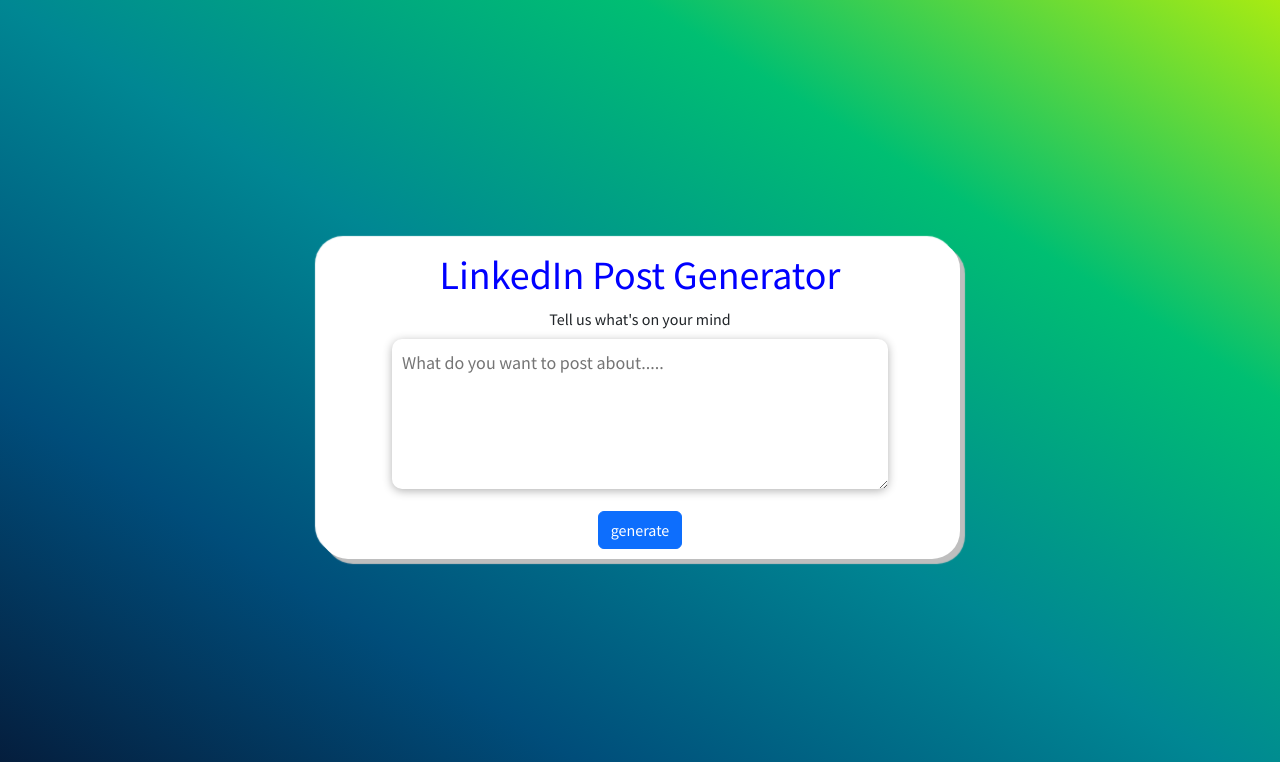
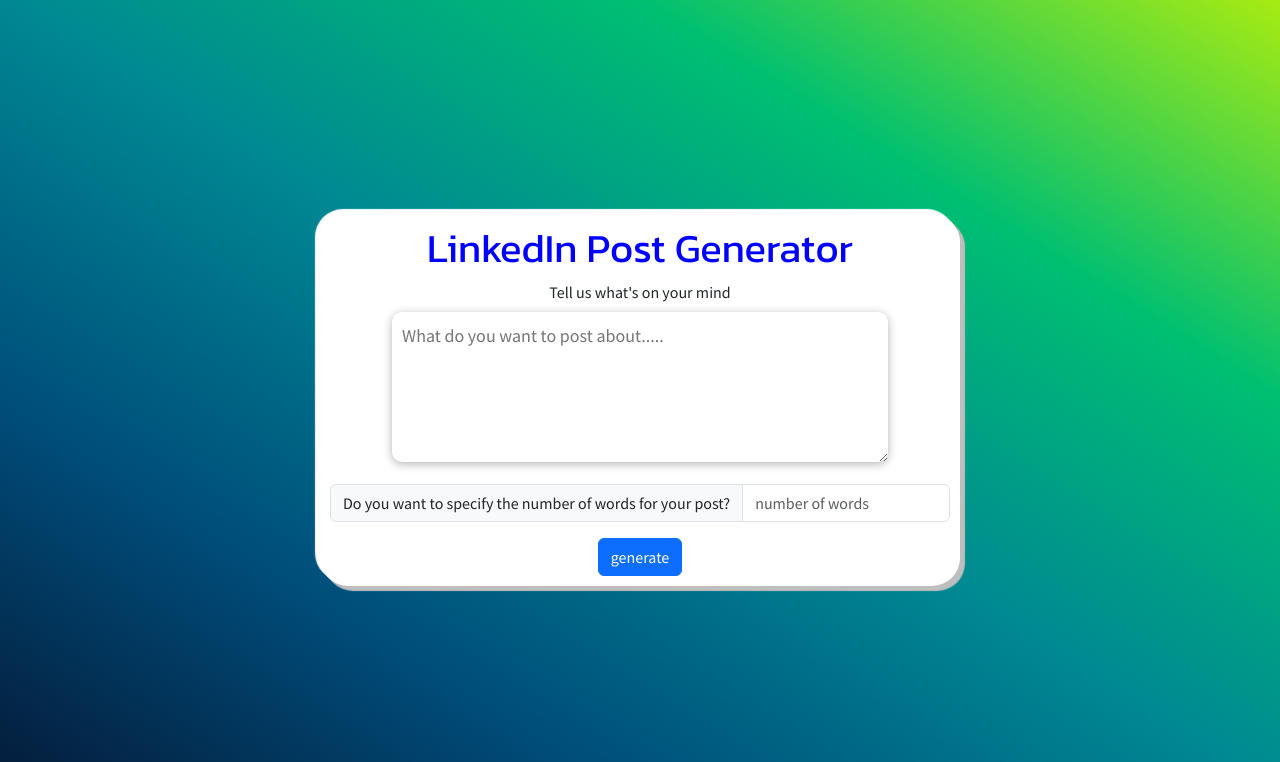
Before and after one commit to medmahfoudh/LinkedIn-Post-Generator, a Flask app: page / in a window 1280 px wide. Shown: the top 762 px of the page. Run offline with Flask 2, Linux system fonts and the light colour scheme.

Commit message:
Responisve Design V2

```diff
--- a/Templates/index.html
+++ b/Templates/index.html
@@ -20,6 +20,12 @@
                 <label for="exampleFormControlTextarea1" class="form-label">Tell us what's on your mind</label>
                 <textarea  name="title" id="exampleFormControlTextarea1" rows="3" placeholder="What do you want to post about....." required></textarea>
             </div>
+            <div class="input-group mb-3">
+                <span class="input-group-text" id="basic-addon2">Do you want to specify the number of words for your post?</span>
+                <input type="text"  name="word" class="form-control" placeholder="number of words"
+                 aria-label="Do you want to specify the number of words for your post?" aria-describedby="basic-addon2">
+              </div>
+
             <button type="submit" class="btn btn-primary">generate</button>
         </form>
     </div>
--- a/Templates/post.html
+++ b/Templates/post.html
@@ -7,6 +7,7 @@
     <p>{{ post }}</p>
     <form action="/" method="post">
         <input type="hidden" name="title" value="{{ title }}">
+        <input type="hidden" name="word" value="{{ word }}">
         <input class="btn btn-primary" type="submit" value="Regenerate">
         <a href="/" class="btn btn-primary" >Generate Another Post</a>
     </form>
--- a/main.py
+++ b/main.py
@@ -9,8 +9,9 @@ openai.api_key = "YOUR_API_KEY"
 def index():
     if request.method == 'POST':
         title = request.form['title']
-        post = generate_post(title)
-        return render_template("post.html", post=post, title=title)
+        word = request.form['word']
+        post = generate_post(title, word)
+        return render_template("post.html", post=post, title=title , word = word)
     return render_template("index.html")
 
 @app.route('/post')
@@ -18,10 +19,11 @@ def post():
     return render_template('post.html')
 
 
-def generate_post(title):
+def generate_post(title , word):
     response = openai.Completion.create(
         engine="text-davinci-002",
-        prompt=f"Write a LinkedIn post about {title} with minimum 40 words and hashtags at the end",
+        prompt = f"I want to write a LinkedIn post that talks about me {title} , write the post in {word} words.",
+        # prompt=f"Write a LinkedIn post about {title} with minimum 40 words and hashtags at the end",
         max_tokens=1000,
         n=1,
         stop=None,
--- a/static/css/style.css
+++ b/static/css/style.css
@@ -1,4 +1,4 @@
-@import url('https://fonts.googleapis.com/css2?family=Source+Sans+Pro&display=swap');
+@import url('https://fonts.googleapis.com/css2?family=Kanit:wght@300;400&family=Roboto+Mono&family=Source+Sans+Pro&display=swap');
 
 *{
     padding: 0;
@@ -56,6 +56,7 @@ textarea {
 }
 h1{
     color: blue;
+    font-family: 'Kanit', sans-serif;
 }
 
 
```
